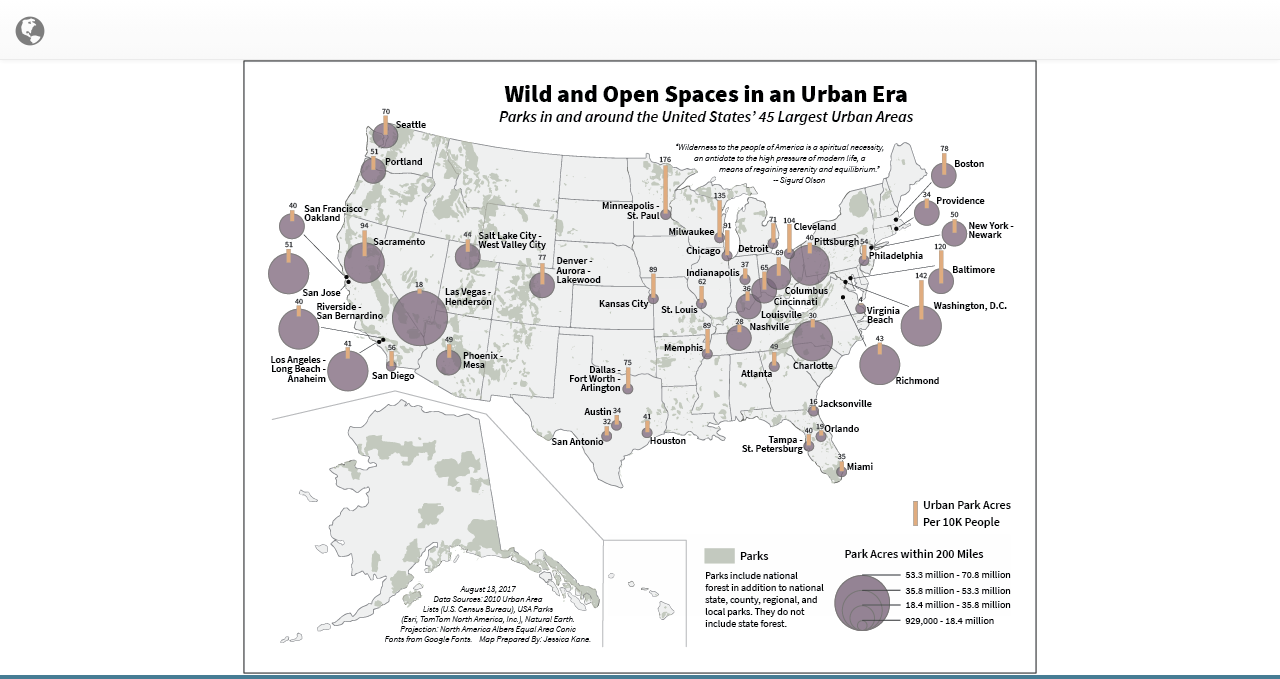
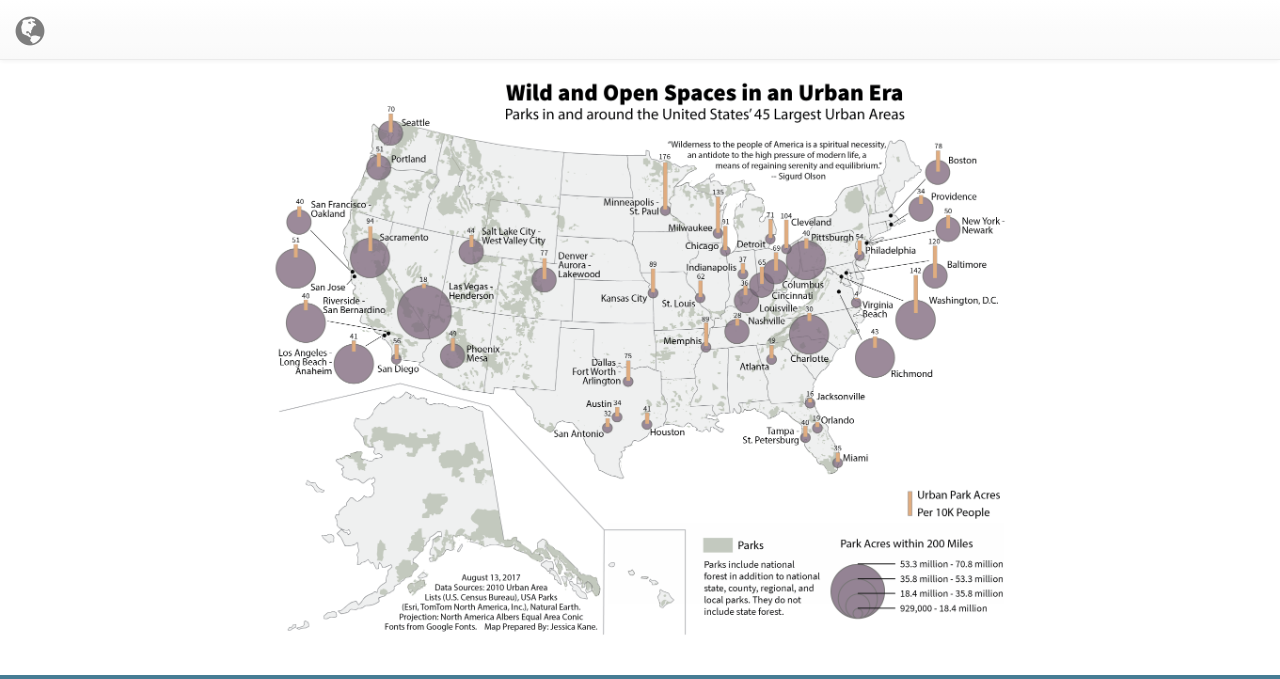
Before and after one commit to jeskane/jeskane.github.io, a plain HTML site: page portfolio/openspaces.html in a window 1280 px wide. Shown: the top 679 px of the page. Drawn offline with Linux system fonts and the light colour scheme.

Commit message:
Update About Page, Footer, Open Spaces Map
This commit will update the content of the About Page, add the GitHub logo to the footer of the print map pages, adjust the 'Wild and Open Spaces in an Urban Era' map.

```diff
--- a/css/style.css
+++ b/css/style.css
@@ -219,6 +219,13 @@ h3 {
     margin-top: 40px;
 }
 
+
+.center-fit {
+    max-width: 100%;
+    max-height: 75vh;
+    margin: auto;
+}
+
 .fixed-top {
     margin-top: 60px;
 }
--- a/portfolio/openspaces.html
+++ b/portfolio/openspaces.html
@@ -32,15 +32,16 @@
         </div>
     </nav>
 
-    <a href="../assets/WildOpenSpacesUrbanAreas_Map.png" target="_blank">
-        <img src="../assets/WildOpenSpacesUrbanAreas_Map.png" alt="Wild and Open Spaces in an Urban Era Map" class="center-block fixed-top img-responsive" />
-    <a/>
+    <a href="../assets/WildOpenSpaces.png" target="_blank">
+        <img src="../assets/WildOpenSpaces.png" alt="Wild and Open Spaces in an Urban Era Map" class="center-fit center-block fixed-top img-responsive"/>
+    </a>
 
     <footer>
         <div class="horizontal-footer">
             <div class="footer-content">
                 <a href="mailto:jkane@line-45.com" target="_blank"><i class="fa fa-envelope fa-3x icon"></i></a>
                 <a href="http://www.linkedin.com/in/kanejessica" target="_blank"><i class="fa fa-linkedin fa-3x icon"></i></a>
+                <a href="https://github.com/jeskane" target="_blank"><img src="../assets/Github-logo.png" class="icon" id="github-logo" alt="Github Logo" /></a>
                 <a href="http://www.line-45.com" target="_blank"><img src="../assets/LINE%2045-White.png" class="icon logo" alt="Line 45 Logo" /></a>
             </div>
         </div>
```
Also changed, not shown: about.html (+3 -3 lines), portfolio/cycletour.html (+1 -0 lines), portfolio/mnrtf.html (+1 -0 lines), assets/WildOpenSpaces.png (added).
